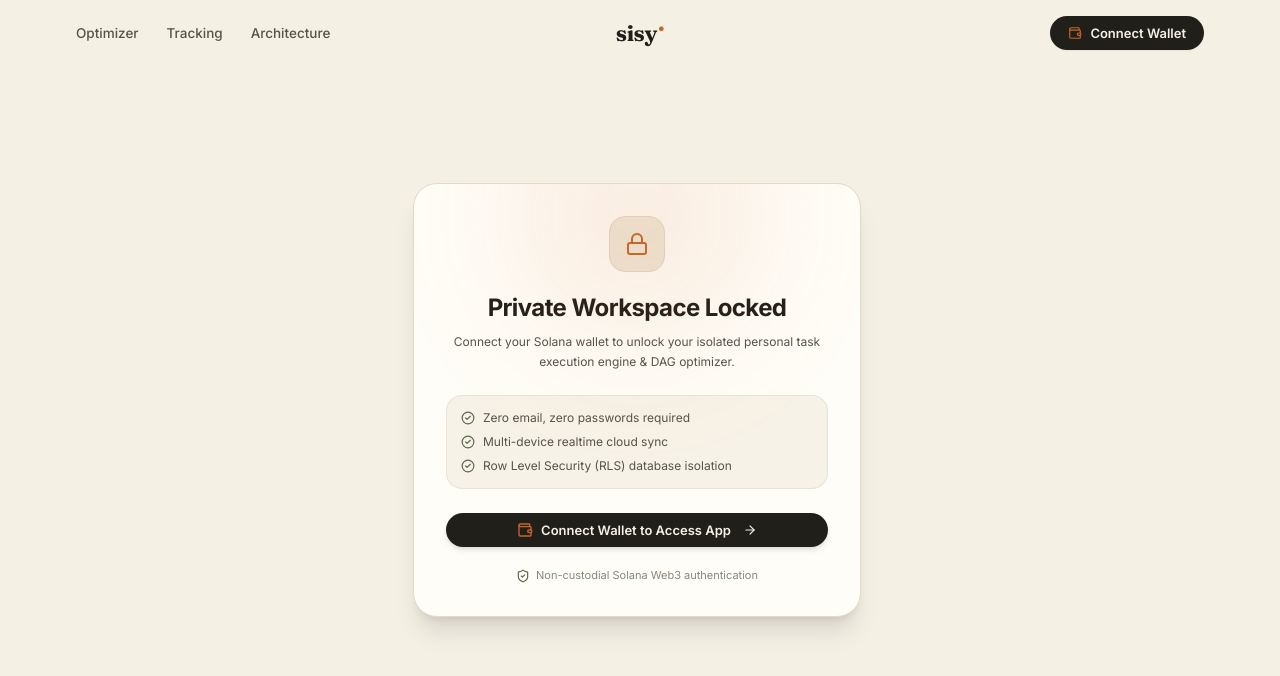
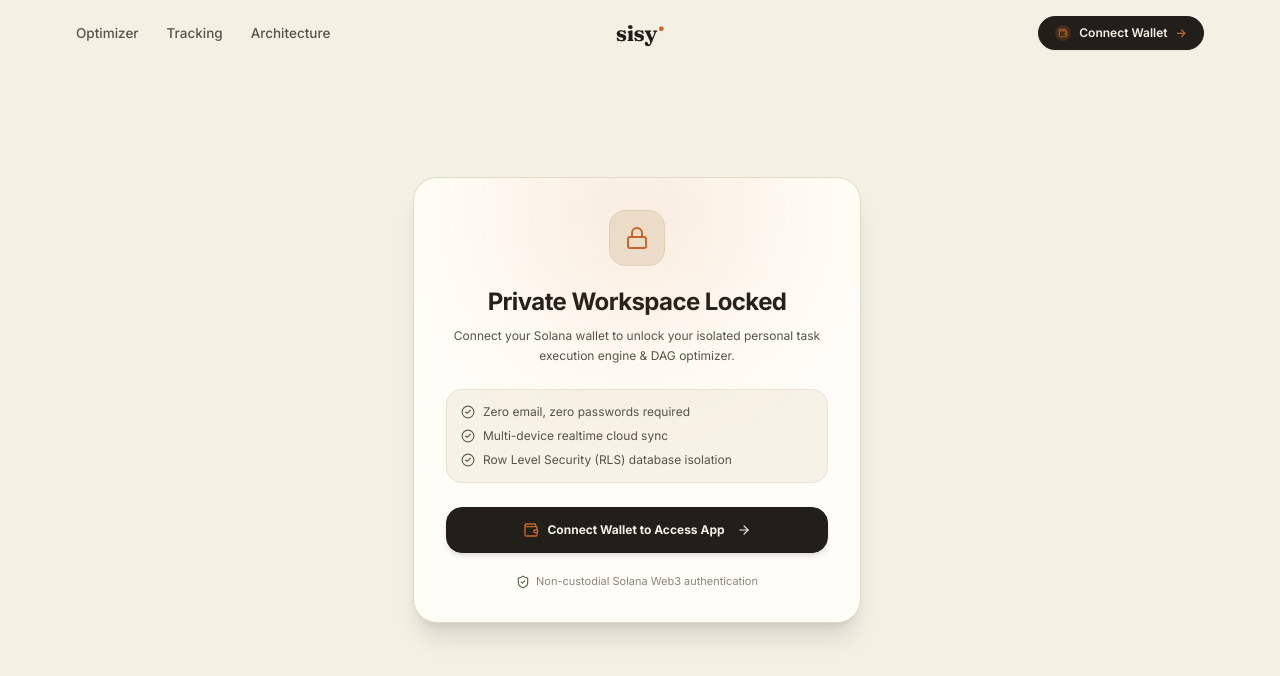
Before and after one commit to sifaq00/sisy, a Next.js app: page /app in a window 1280 px wide. Shown: the top 676 px of the page. Built offline with nearby package versions, Linux system fonts and the light colour scheme; no server answers; the database is empty.

Commit message:
fix(ui): polish Connect Wallet hover states, tactile feedback and micro-interactions across Navbar, Gatekeeper and Modal

```diff
--- a/components/app/WalletButton.tsx
+++ b/components/app/WalletButton.tsx
@@ -53,21 +53,33 @@ export default function WalletButton() {
   return (
     <div className="relative shrink-0 font-sans" ref={dropdownRef}>
       {!connected ? (
-        <button
+        <motion.button
+          whileHover={{ scale: 1.03, y: -1 }}
+          whileTap={{ scale: 0.97 }}
           onClick={() => setIsModalOpen(true)}
-          className="s-pill bg-[#211F1A] text-[#F5F0E4] hover:bg-[#C9662A] px-3.5 py-1.5 rounded-xl text-xs font-semibold flex items-center gap-1.5 shadow-sm transition-all"
+          className="relative group overflow-hidden bg-[#211F1A] text-[#F5F0E4] px-4 py-2 rounded-full text-xs font-semibold flex items-center gap-2 shadow-sm hover:shadow-[0_6px_20px_rgba(201,102,42,0.22)] transition-all duration-200 border border-[#211F1A] hover:border-[#C9662A] cursor-pointer"
         >
-          <Wallet className="w-3.5 h-3.5 text-[#C9662A]" />
-          <span>Connect Wallet</span>
-        </button>
+          <div className="w-4 h-4 rounded-full bg-[#C9662A]/20 flex items-center justify-center text-[#C9662A] group-hover:bg-[#C9662A] group-hover:text-white transition-colors duration-200">
+            <Wallet className="w-2.5 h-2.5" />
+          </div>
+          <span className="tracking-normal group-hover:text-[#FFFDF7] transition-colors">
+            Connect Wallet
+          </span>
+          <span className="text-[#C9662A] group-hover:translate-x-0.5 transition-transform duration-200">
+            →
+          </span>
+        </motion.button>
       ) : (
-        <button
+        <motion.button
+          whileHover={{ scale: 1.02, y: -1 }}
+          whileTap={{ scale: 0.98 }}
           onClick={() => {
             setMenuOpen((prev) => !prev);
             if (!menuOpen) fetchBalance(address);
           }}
-          className="flex items-center gap-2 bg-[#FFFDF7] border border-[#E2D9C6] hover:border-[#C9662A] py-1.5 px-3 rounded-xl text-xs font-medium text-[#211F1A] shadow-xs transition"
+          className="flex items-center gap-2 bg-[#FFFDF7] border border-[#E2D9C6] hover:border-[#C9662A] hover:bg-[#EFE8D8]/50 py-1.5 px-3 rounded-full text-xs font-medium text-[#211F1A] shadow-2xs hover:shadow-sm transition-all duration-200 cursor-pointer"
         >
+          <span className="w-2 h-2 rounded-full bg-[#5A684B] animate-pulse" />
           <img
             src={walletIcon}
             alt={walletName}
@@ -80,11 +92,11 @@ export default function WalletButton() {
           <span className="font-mono text-xs font-bold text-[#211F1A]">{shortAddress}</span>
 
           <ChevronDown
-            className={`w-3 h-3 text-[#8C867A] transition-transform ${
-              menuOpen ? "rotate-180" : ""
+            className={`w-3 h-3 text-[#8C867A] transition-transform duration-200 ${
+              menuOpen ? "rotate-180 text-[#C9662A]" : ""
             }`}
           />
-        </button>
+        </motion.button>
       )}
 
       {/* Account Popover */}
@@ -136,7 +148,7 @@ export default function WalletButton() {
                   }}
                   disabled={isRefreshing}
                   title="Refresh Balance"
-                  className="hover:text-[#211F1A]"
+                  className="hover:text-[#211F1A] transition"
                 >
                   <RefreshCw className={`w-3 h-3 ${isRefreshing ? "animate-spin text-[#C9662A]" : ""}`} />
                 </button>
@@ -150,7 +162,7 @@ export default function WalletButton() {
             <div className="space-y-1 text-xs">
               <button
                 onClick={handleCopy}
-                className="flex w-full items-center justify-between rounded-lg px-2.5 py-1.5 hover:bg-[#E9E1CF] text-[#57534A] hover:text-[#211F1A] transition"
+                className="flex w-full items-center justify-between rounded-lg px-2.5 py-1.5 hover:bg-[#E9E1CF] text-[#57534A] hover:text-[#211F1A] transition cursor-pointer"
               >
                 <span className="flex items-center gap-2">
                   <Copy className="w-3.5 h-3.5 text-[#C9662A]" />
@@ -163,7 +175,7 @@ export default function WalletButton() {
                 href={explorerUrl}
                 target="_blank"
                 rel="noopener noreferrer"
-                className="flex w-full items-center justify-between rounded-lg px-2.5 py-1.5 hover:bg-[#E9E1CF] text-[#57534A] hover:text-[#211F1A] transition"
+                className="flex w-full items-center justify-between rounded-lg px-2.5 py-1.5 hover:bg-[#E9E1CF] text-[#57534A] hover:text-[#211F1A] transition cursor-pointer"
               >
                 <span className="flex items-center gap-2">
                   <ExternalLink className="w-3.5 h-3.5 text-[#C9662A]" />
@@ -176,7 +188,7 @@ export default function WalletButton() {
                   disconnectWallet();
                   setMenuOpen(false);
                 }}
-                className="flex w-full items-center gap-2 rounded-lg px-2.5 py-1.5 text-[#B83A2E] hover:bg-[#B83A2E]/10 transition"
+                className="flex w-full items-center gap-2 rounded-lg px-2.5 py-1.5 text-[#B83A2E] hover:bg-[#B83A2E]/10 transition cursor-pointer"
               >
                 <LogOut className="w-3.5 h-3.5" />
                 <span>Disconnect</span>
--- a/components/app/WalletGatekeeper.tsx
+++ b/components/app/WalletGatekeeper.tsx
@@ -51,14 +51,16 @@ export default function WalletGatekeeper() {
           </div>
 
           {/* Action Button */}
-          <button
+          <motion.button
+            whileHover={{ scale: 1.02, y: -1 }}
+            whileTap={{ scale: 0.98 }}
             onClick={() => setIsModalOpen(true)}
-            className="w-full s-pill bg-[#211F1A] text-[#F5F0E4] hover:bg-[#C9662A] py-3 px-5 rounded-xl text-xs font-bold flex items-center justify-center gap-2 shadow-md hover:shadow-lg transition-all"
+            className="w-full group bg-[#211F1A] text-[#F5F0E4] hover:bg-[#C9662A] py-3.5 px-5 rounded-2xl text-xs font-bold flex items-center justify-center gap-2 shadow-md hover:shadow-[0_8px_24px_rgba(201,102,42,0.25)] transition-all duration-200 cursor-pointer border border-[#211F1A] hover:border-[#C9662A]"
           >
-            <Wallet className="w-4 h-4 text-[#C9662A]" />
-            <span>Connect Wallet to Access App</span>
-            <ArrowRight className="w-3.5 h-3.5 ml-1" />
-          </button>
+            <Wallet className="w-4 h-4 text-[#C9662A] group-hover:text-white transition-colors" />
+            <span className="group-hover:text-white">Connect Wallet to Access App</span>
+            <ArrowRight className="w-3.5 h-3.5 ml-1 group-hover:translate-x-1 transition-transform" />
+          </motion.button>
 
           {/* Footer Security Note */}
           <div className="mt-5 flex items-center justify-center gap-1.5 text-[11px] text-[#8C867A]">
--- a/components/app/WalletModal.tsx
+++ b/components/app/WalletModal.tsx
@@ -231,14 +231,16 @@ export default function WalletModal() {
             const isConnecting = connectingId === wallet.id;
 
             return (
-              <button
+              <motion.button
                 key={wallet.id}
+                whileHover={{ scale: 1.015, x: 2 }}
+                whileTap={{ scale: 0.985 }}
                 onClick={() => handleSelectWallet(wallet)}
                 disabled={isConnecting}
-                className="group flex w-full items-center justify-between rounded-xl border border-[#E2D9C6]/80 bg-[#EFE8D8]/40 hover:bg-[#E9E1CF] hover:border-[#C9662A]/50 p-2.5 px-3 transition-all text-left"
+                className="group flex w-full items-center justify-between rounded-xl border border-[#E2D9C6]/80 bg-[#EFE8D8]/40 hover:bg-[#EFE8D8] hover:border-[#C9662A] p-2.5 px-3 transition-all duration-150 text-left shadow-2xs hover:shadow-xs cursor-pointer"
               >
                 <div className="flex items-center gap-3">
-                  <div className="w-8 h-8 shrink-0 flex items-center justify-center rounded-lg bg-white border border-[#E2D9C6] p-1.5 group-hover:border-[#C9662A] transition-colors">
+                  <div className="w-8 h-8 shrink-0 flex items-center justify-center rounded-lg bg-white border border-[#E2D9C6] p-1.5 group-hover:border-[#C9662A] group-hover:shadow-2xs transition-all">
                     <img
                       src={wallet.icon}
                       alt={wallet.name}
@@ -257,7 +259,7 @@ export default function WalletModal() {
                         {wallet.chain}
                       </span>
                     </div>
-                    <p className="text-[10px] text-[#8C867A]">
+                    <p className="text-[10px] text-[#8C867A] group-hover:text-[#57534A] transition-colors">
                       {isInstalled ? "Detected & Ready" : "Click to connect"}
                     </p>
                   </div>
@@ -272,12 +274,12 @@ export default function WalletModal() {
                       <span>Installed</span>
                     </span>
                   ) : (
-                    <span className="font-mono text-[10px] text-[#8C867A] group-hover:text-[#C9662A]">
+                    <span className="font-mono text-[10px] text-[#8C867A] group-hover:text-[#C9662A] group-hover:translate-x-0.5 transition-all inline-block">
                       Connect →
                     </span>
                   )}
                 </div>
-              </button>
+              </motion.button>
             );
           })}
         </div>
```
